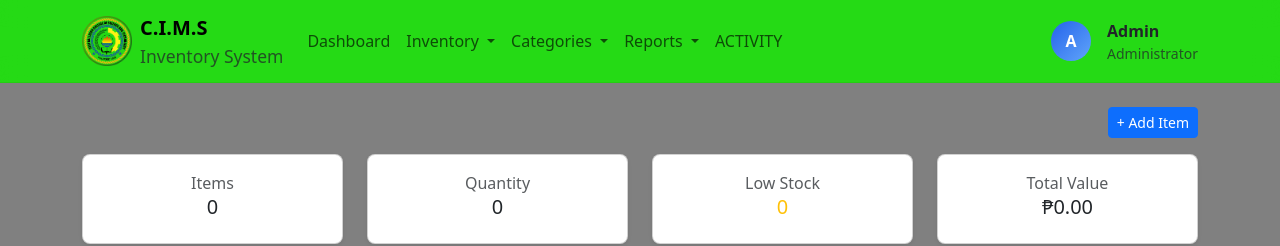
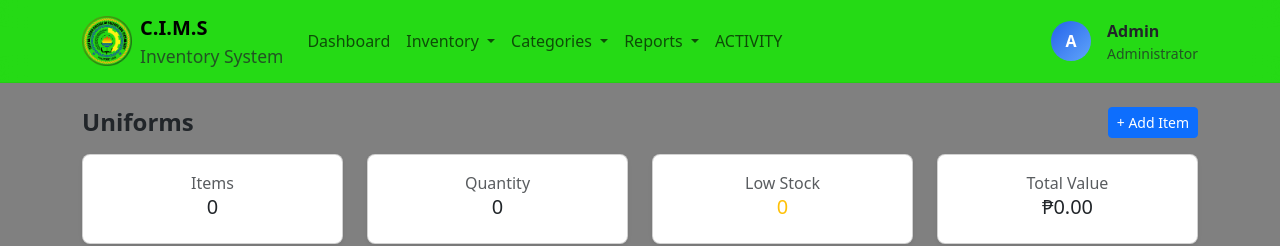
Before and after one commit to dukegooner80050-netizen/goonerthesis, a Vue app: page /categories/Uniforms in a window 1280 px wide. Shown: the top 246 px of the page. Built offline with nearby package versions, Linux system fonts and the light colour scheme.

Commit message:
Miner change lang, nag-layas yung header title ng table

```diff
--- a/src/components/OffSuppView.vue
+++ b/src/components/OffSuppView.vue
@@ -129,7 +129,7 @@ function saveItem() {
 
     <!-- TITLE -->
     <div class="d-flex justify-content-between align-items-center mb-3">
-      <h4>{{ categoryName }}</h4>
+      <h4 class="fw-bold mb-0">Office Supplies</h4>
       <button class="btn btn-sm btn-primary" @click="openAddModal">
         + Add Item
       </button>
--- a/src/components/UniformView.vue
+++ b/src/components/UniformView.vue
@@ -136,7 +136,7 @@ function saveItem() {
 
     <!-- TITLE -->
     <div class="d-flex justify-content-between align-items-center mb-3">
-      <h4>{{ categoryName }}</h4>
+      <h4 class="fw-bold mb-0">Uniforms</h4>
       <button class="btn btn-sm btn-primary" @click="openAddModal">
         + Add Item
       </button>
```
